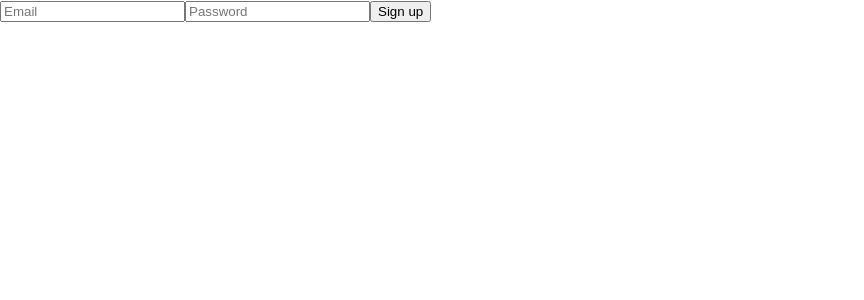
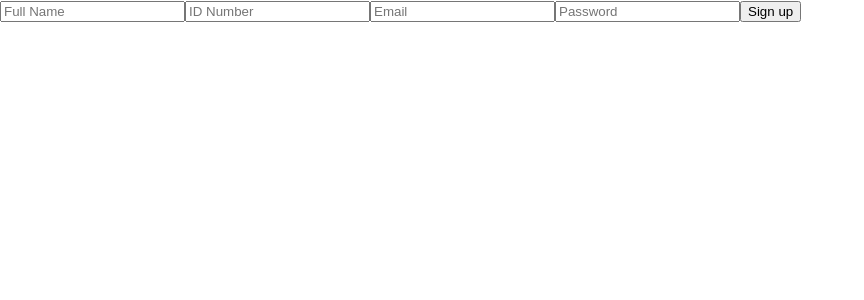
Before and after one commit to SeanVenz/wallet-wise-app, a React (Create React App) app in the folder wallet-wise-app/: page /signup in a window 1280 px wide. Shown: the top 300 px of the page, without its empty margins (0-864 px from the left). Built offline with nearby package versions, Linux system fonts and the light colour scheme; no server answers.

Commit message:
need fix

```diff
--- a/wallet-wise-app/src/firebase.js
+++ b/wallet-wise-app/src/firebase.js
@@ -1,5 +1,6 @@
 import { initializeApp } from 'firebase/app';
 import { getAuth } from 'firebase/auth';
+import { getFirestore } from 'firebase/firestore';
 
 const firebaseConfig = {
     apiKey: "AIzaSyDpw4tg4w_h7DnC5Ghv5PCb1wb7I7-V9rI",
@@ -13,5 +14,6 @@ const firebaseConfig = {
 // Initialize Firebase
 const app = initializeApp(firebaseConfig);
 const auth = getAuth(app);
+const db = getFirestore(app);
 
-export { auth };
+export { auth, db };
--- a/wallet-wise-app/src/pages/Dashboard.js
+++ b/wallet-wise-app/src/pages/Dashboard.js
@@ -1,9 +1,29 @@
-import React from "react";
+import React, { useState, useEffect } from "react";
 import { useNavigate } from 'react-router-dom';
 import { auth } from '../firebase';
+import { doc, getDoc } from "firebase/firestore";
+import { db } from '../firebase';
 
 const Dashboard = () => {
   const navigate = useNavigate();
+  const [fullName, setFullName] = useState("");
+  const [idNumber, setIdNumber] = useState("");
+
+  useEffect(() => {
+    const fetchUserData = async () => {
+      const userDocRef = doc(db, 'users', auth.currentUser.uid);
+      const docSnap = await getDoc(userDocRef);
+
+      if (docSnap.exists()) {
+        setFullName(docSnap.data().fullName);
+        setIdNumber(docSnap.data().idNumber);
+      } else {
+        console.log("No such document!");
+      }
+    }
+
+    fetchUserData();
+  }, []);
 
   const handleLogOut = async () => {
     await auth.signOut();
@@ -13,6 +33,8 @@ const Dashboard = () => {
   return (
     <div>
       <h1>Dashboard Page</h1>
+      <p>Full Name: {fullName}</p>
+      <p>ID Number: {idNumber}</p>
       <button onClick={handleLogOut}>Log Out</button>
     </div>
   );
--- a/wallet-wise-app/src/pages/SignUp.js
+++ b/wallet-wise-app/src/pages/SignUp.js
@@ -5,13 +5,15 @@ import authService from "../service/auth";
 const SignUp = () => {
   const [email, setEmail] = useState("");
   const [password, setPassword] = useState("");
+  const [fullName, setFullName] = useState("");
+  const [idNumber, setIdNumber] = useState("");
   const [error, setError] = useState(null);
   const navigate = useNavigate();
 
   const handleSignUp = async (e) => {
     e.preventDefault();
     try {
-      const user = await authService.signUp(email, password);
+      const user = await authService.signUp(email, password, fullName, idNumber);
       await authService.sendVerificationEmail(user);
       navigate("/verify-email");
     } catch (err) {
@@ -22,6 +24,18 @@ const SignUp = () => {
   return (
     <div>
       <form onSubmit={handleSignUp}>
+        <input
+          type="text"
+          placeholder="Full Name"
+          value={fullName}
+          onChange={(e) => setFullName(e.target.value)}
+        />
+        <input
+          type="text"
+          placeholder="ID Number"
+          value={idNumber}
+          onChange={(e) => setIdNumber(e.target.value)}
+        />
         <input
           type="email"
           placeholder="Email"
--- a/wallet-wise-app/src/service/auth.js
+++ b/wallet-wise-app/src/service/auth.js
@@ -1,10 +1,19 @@
-import { auth } from '../firebase';
-import { createUserWithEmailAndPassword, sendEmailVerification, signInWithEmailAndPassword, sendPasswordResetEmail, signOut, onAuthStateChanged } from 'firebase/auth';
+import { auth, db } from '../firebase';  // Import Firestore database
+import { createUserWithEmailAndPassword, sendEmailVerification, sendPasswordResetEmail, signInWithEmailAndPassword, signOut, onAuthStateChanged, updateProfile } from 'firebase/auth';
+import { doc, setDoc } from 'firebase/firestore';
 
-const signUp = async (email, password) => {
+const signUp = async (email, password, fullName, idNumber) => {
   const userCredential = await createUserWithEmailAndPassword(auth, email, password);
-  console.log('Signed up user:', userCredential.user);  // Log the user object
-  return userCredential.user;
+  const user = userCredential.user;
+
+  // Update the user's profile with the full name
+  await updateProfile(user, { displayName: fullName });
+
+  // Store the ID number in Firestore
+  const userDocRef = doc(db, 'users', user.uid);
+  await setDoc(userDocRef, { idNumber });
+
+  return user;
 };
 
 const sendVerificationEmail = async (user) => {
```
